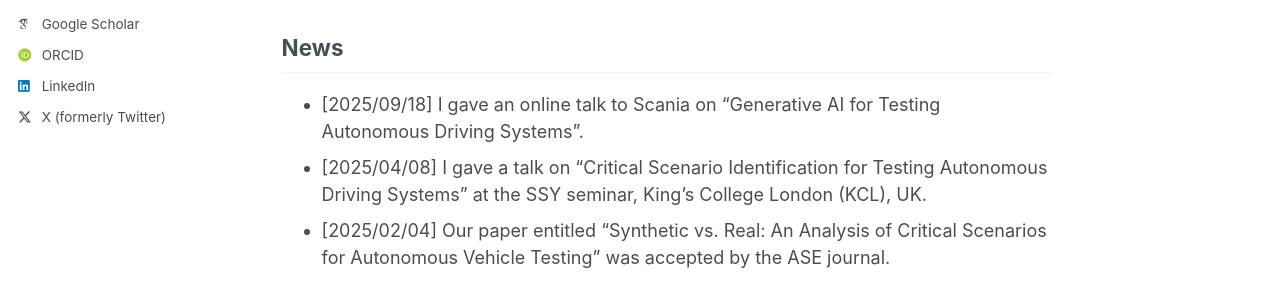
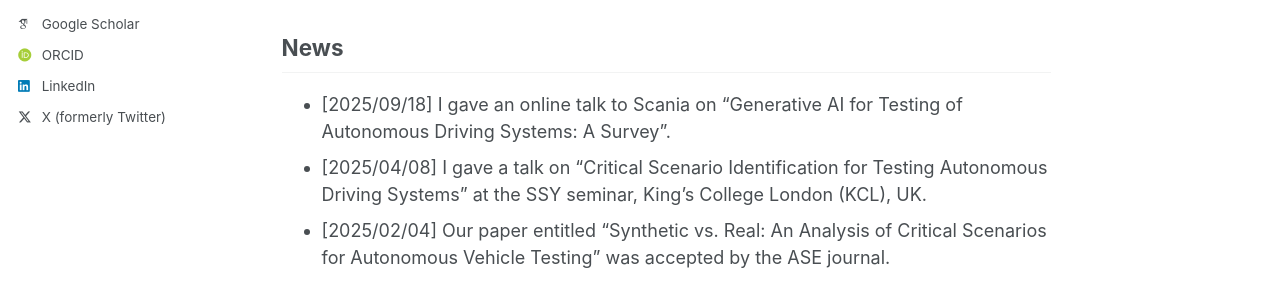
Before and after one commit to qunying-song/qunying-song.github.io, a Jekyll site: the page built from _pages/about.md, in a window 1280 px wide and 900 px high. Shown: the part 422-705 px from the top of the window. Built offline with Jekyll 4.4.1, drawn with Linux system fonts in a browser that asks for light colours; some web fonts are replaced; a script that is not in the unit is left out.

Commit message:
Update about.md

```diff
--- a/_pages/about.md
+++ b/_pages/about.md
@@ -14,7 +14,7 @@ I am a Postdoctoral Researcher at University College London, hosted by Professor
 
 ## News
 
-- [2025/09/18] I gave an online talk to Scania on "Generative AI for Testing Autonomous Driving Systems".
+- [2025/09/18] I gave an online talk to Scania on "Generative AI for Testing of Autonomous Driving Systems: A Survey".
 - [2025/04/08] I gave a talk on "Critical Scenario Identification for Testing Autonomous Driving Systems" at the SSY seminar, King’s College London (KCL), UK.
 - [2025/02/04] Our paper entitled "Synthetic vs. Real: An Analysis of Critical Scenarios for Autonomous Vehicle Testing" was accepted by the ASE journal.
 - [2025/01/15] I started as a Postdoctoral Researcher in the SOLAR group in the Department of Computer Science at University College London (UCL), UK.
```
